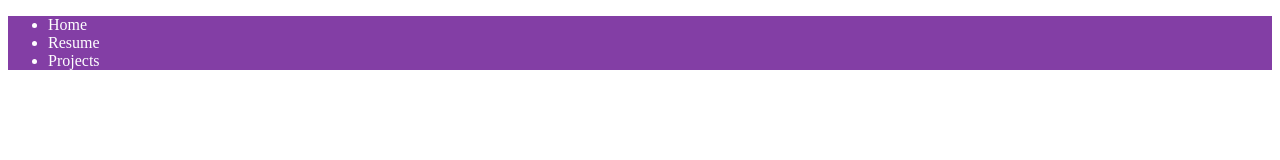
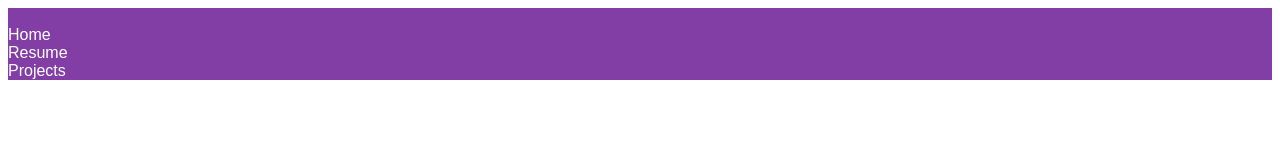
Before and after one commit to iamthfox/iamthfox.github.io, a plain HTML site: page index.html in a window 1280 px wide. Drawn offline with Linux system fonts and the light colour scheme.

Commit message:
Update index.html

```diff
--- a/index.html
+++ b/index.html
@@ -7,6 +7,10 @@
        background-color: rgb(131, 62, 165);
       }
       nav ul{
+       display: inline;
+      }
+      nav li{
+       font-family: sans-serif;
        text-decoration: none;
        color: rgb(255, 255, 255);
       }
```
